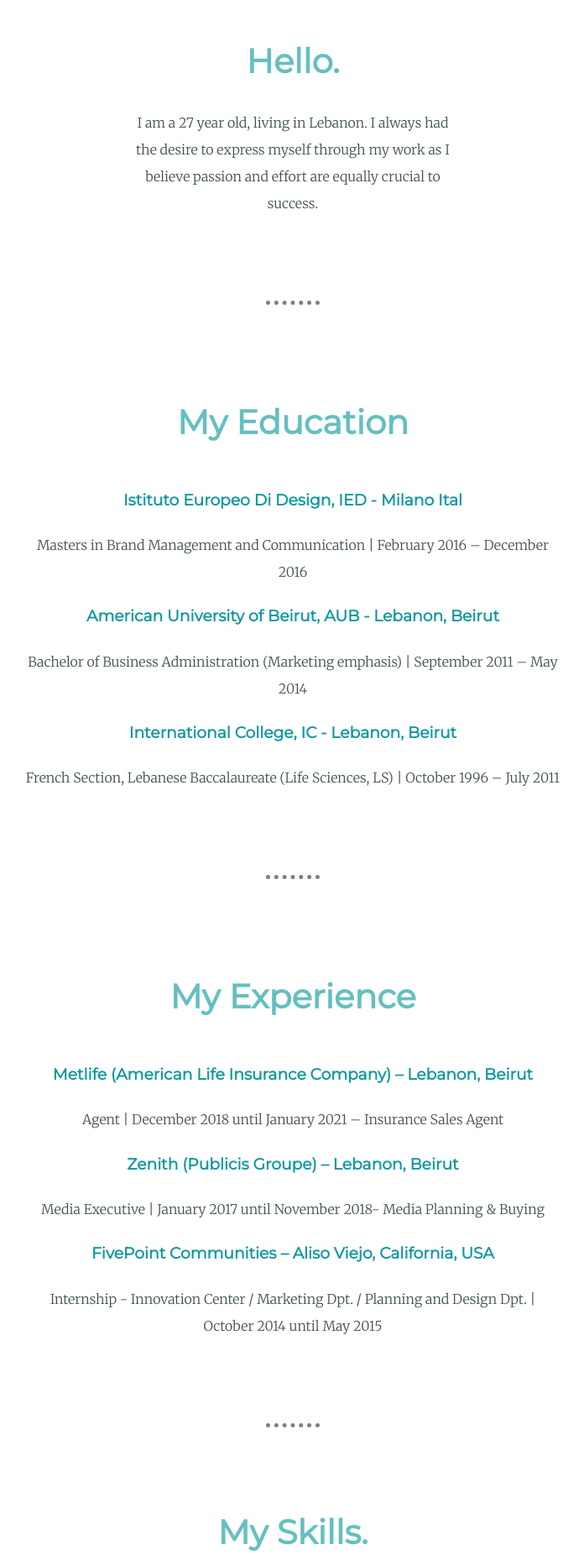
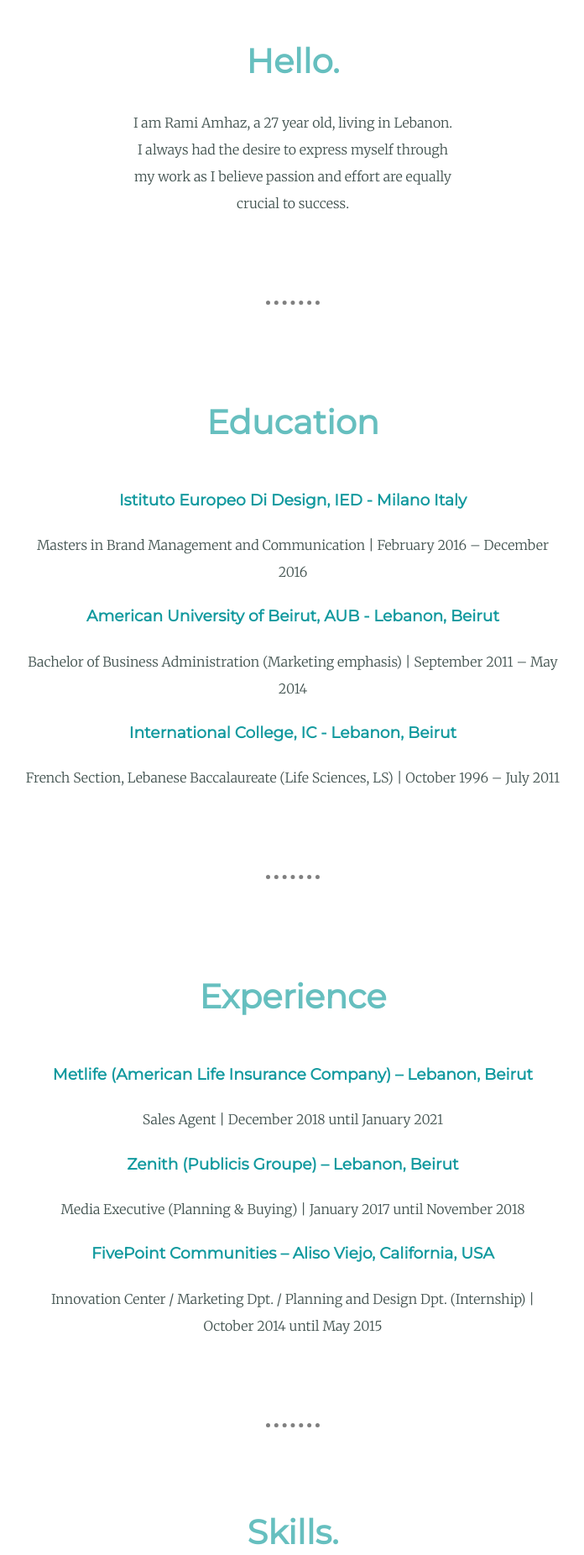
Before and after one commit to Ramiamhaz/cv, a plain HTML site: page index.html in a window 1280 px wide. Shown: the part 1300-3152 px from the top of the page at 84% size, without its empty margins (291-987 px from the left). Drawn offline with Linux system fonts and the light colour scheme.

Commit message:
update 5

```diff
--- a/index.html
+++ b/index.html
@@ -24,16 +24,16 @@
       <div class="profile">
         <img src="images/rami.png" alt="rami-profile-picture">
         <h2>Hello.</h2>
-        <p>I am a 27 year old, living in Lebanon. I always had the desire to express myself through my work as I
+        <p>I am Rami Amhaz, a 27 year old, living in Lebanon. I always had the desire to express myself through my work as I
            believe passion and effort are equally crucial to success.</p>
       </div>
 
       <hr>
 
       <div class="Education">
-        <h2>My Education</h2>
+        <h2>Education</h2>
         <div class="education-row">
-          <h3>Istituto Europeo Di Design, IED - Milano Ital</h3>
+          <h3>Istituto Europeo Di Design, IED - Milano Italy</h3>
           <p>Masters in Brand Management and Communication | February 2016 – December 2016
           </p>
         </div>
@@ -50,26 +50,26 @@
       <hr>
 
       <div class="Experience">
-        <h2>My Experience</h2>
+        <h2>Experience</h2>
         <div class="experience-row">
           <h3>Metlife (American Life Insurance Company) – Lebanon, Beirut</h3>
-          <p>Agent | December 2018 until January 2021 – Insurance Sales Agent
+          <p>Sales Agent | December 2018 until January 2021
           </p>
         </div>
         <div class="experience-row">
           <h3>Zenith (Publicis Groupe) – Lebanon, Beirut</h3>
-          <p>Media Executive | January 2017 until November 2018- Media Planning & Buying</p>
+          <p>Media Executive (Planning & Buying) | January 2017 until November 2018</p>
         </div>
         <div class="experience-row">
           <h3>FivePoint Communities – Aliso Viejo, California, USA</h3>
-          <p>Internship - Innovation Center / Marketing Dpt. / Planning and Design Dpt. | October 2014 until May 2015</p>
+          <p>Innovation Center / Marketing Dpt. / Planning and Design Dpt. (Internship) | October 2014 until May 2015</p>
         </div>
       </div>
 
       <hr>
 
       <div class="skills">
-        <h2>My Skills.</h2>
+        <h2>Skills.</h2>
         <div class="skill-row">
           <img class="chat-img" src="images/chat.png" alt="communication-pic">
           <h3>Interpersonal Communications</h3>
@@ -90,7 +90,8 @@
           <img class="bball-img" src="images/trophy.png" alt="bball-pic">
           <h3>Basketball</h3>
           <p>Basketball was my first love! I practiced in the morning, at night and dreamt of the sport every waking second.
-          I was part of the highschool team as well as the college varsity team. Basketball is my sport of choice. </p>
+          I was part of the highschool team as well as the college varsity team. Recieved various trophies and medals among them, the MVP award for the
+          Alton Reynolds Basketball Tournament during my senior year in 2011. Basketball is my sport of choice. </p>
         </div>
       </div>
 
@@ -111,7 +112,7 @@
         <h2>Get In Touch</h2>
         <h3>Do you also like basketball? Let's play sometime! </h3>
         <p class="contact-message">I always think that a good 1-on-1 bball game will improve any relationship. So let's get in touch and get a friendly game in!</p>
-        <a class="btn" href="mailto:ramhaz93@gmail.com">CONTACT ME</a>
+        <a class="btn" href="mailto:ramhaz93@gmail.com">EMAIL ME</a>
       </div>
     </div>
 
```
